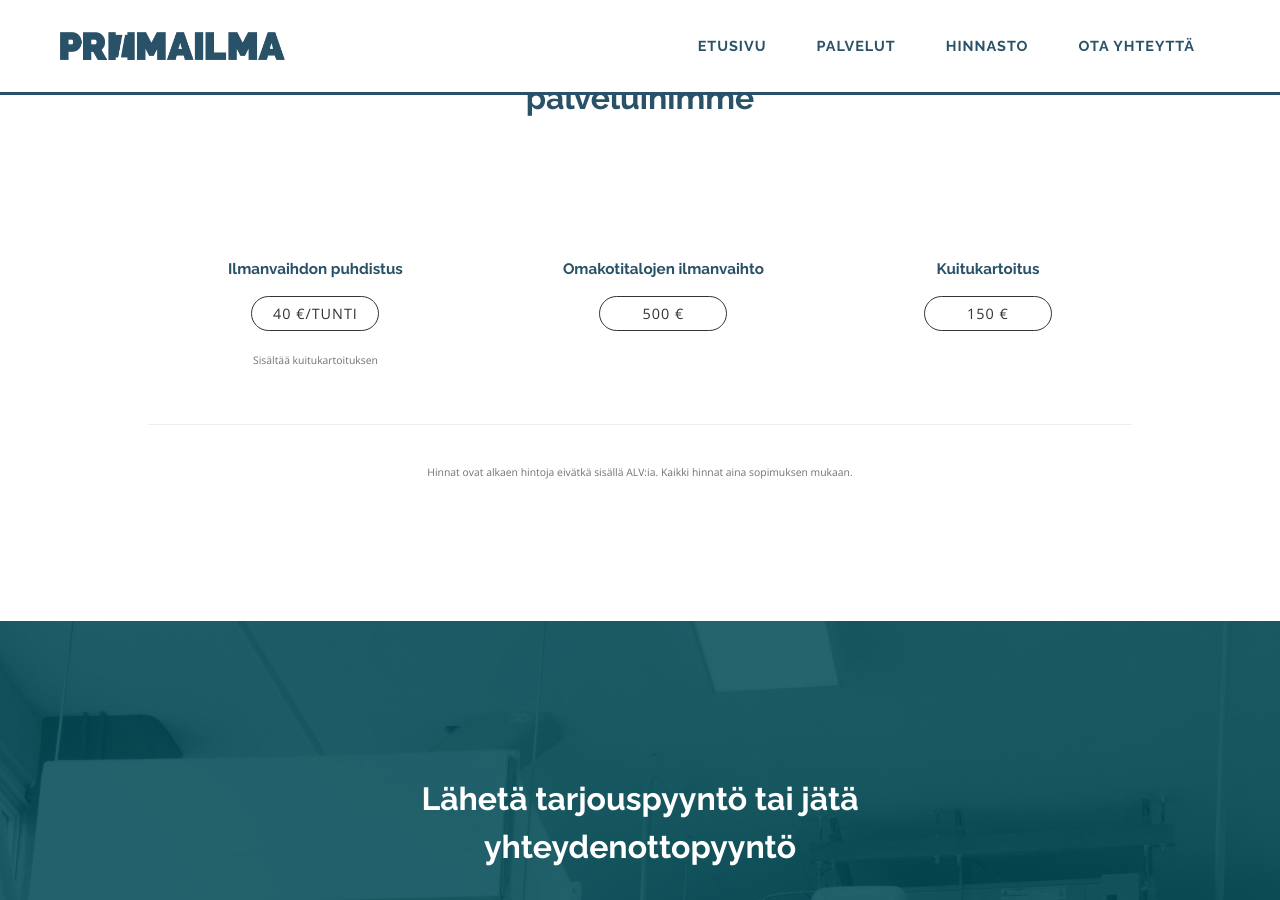
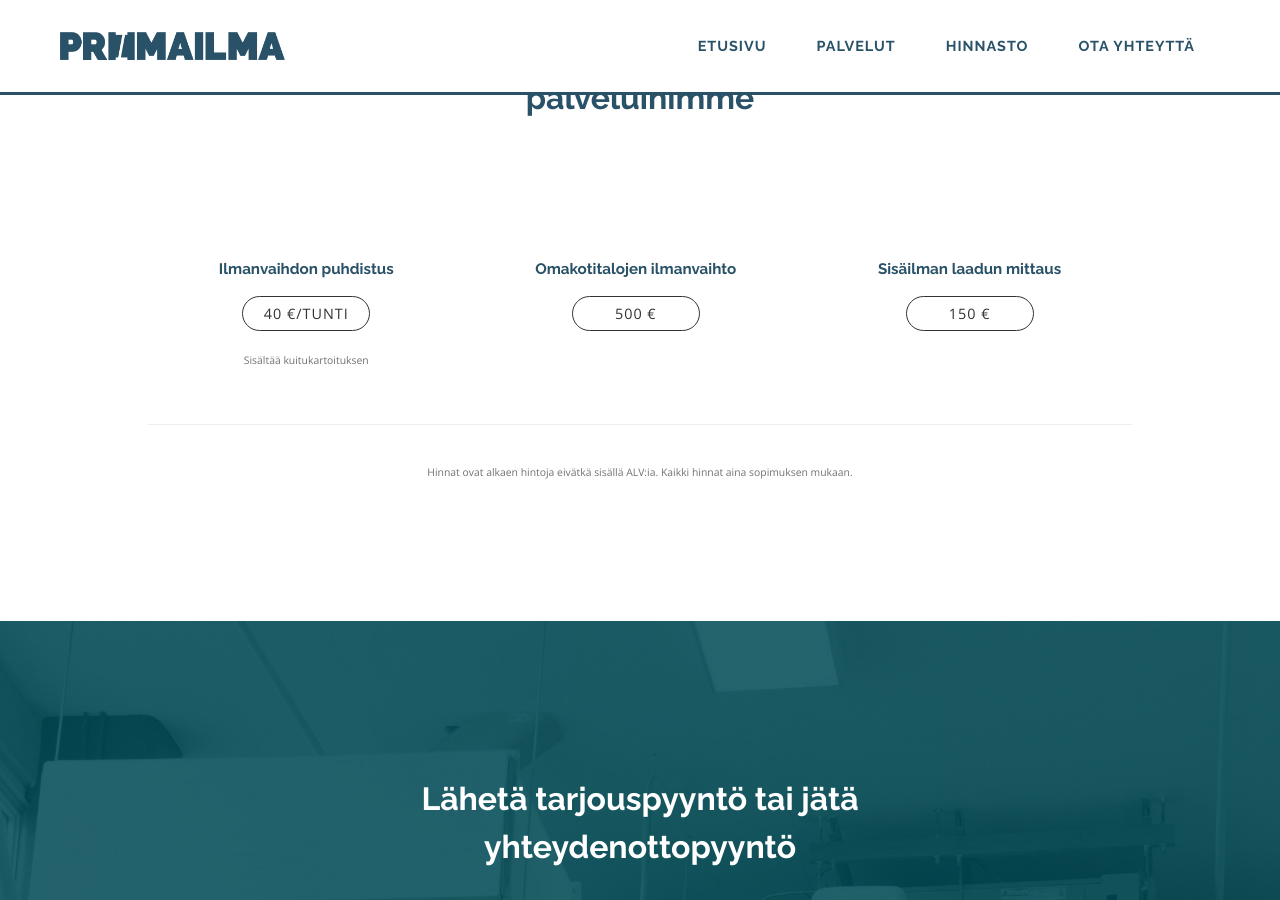
Before and after one commit to priimailma/priimailma.github.io, a Jekyll site: the page built from index.html, in a window 1280 px wide and 900 px high, scrolled down 1918 px. Built offline with Jekyll 4.4.1, drawn with Linux system fonts in a browser that asks for light colours.

Commit message:
change pricing of kuitukartoitus to sisäilman laadun mittaus

```diff
--- a/_includes/pages/prices.html
+++ b/_includes/pages/prices.html
@@ -17,7 +17,7 @@
         </li>
 
         <li class="list__item">
-            <h4 class="list__title">Kuitukartoitus</h4>
+            <h4 class="list__title">Sisäilman laadun mittaus</h4>
             <a class="list__button">150 &euro;</a>
         </li>
     </ul>
```
